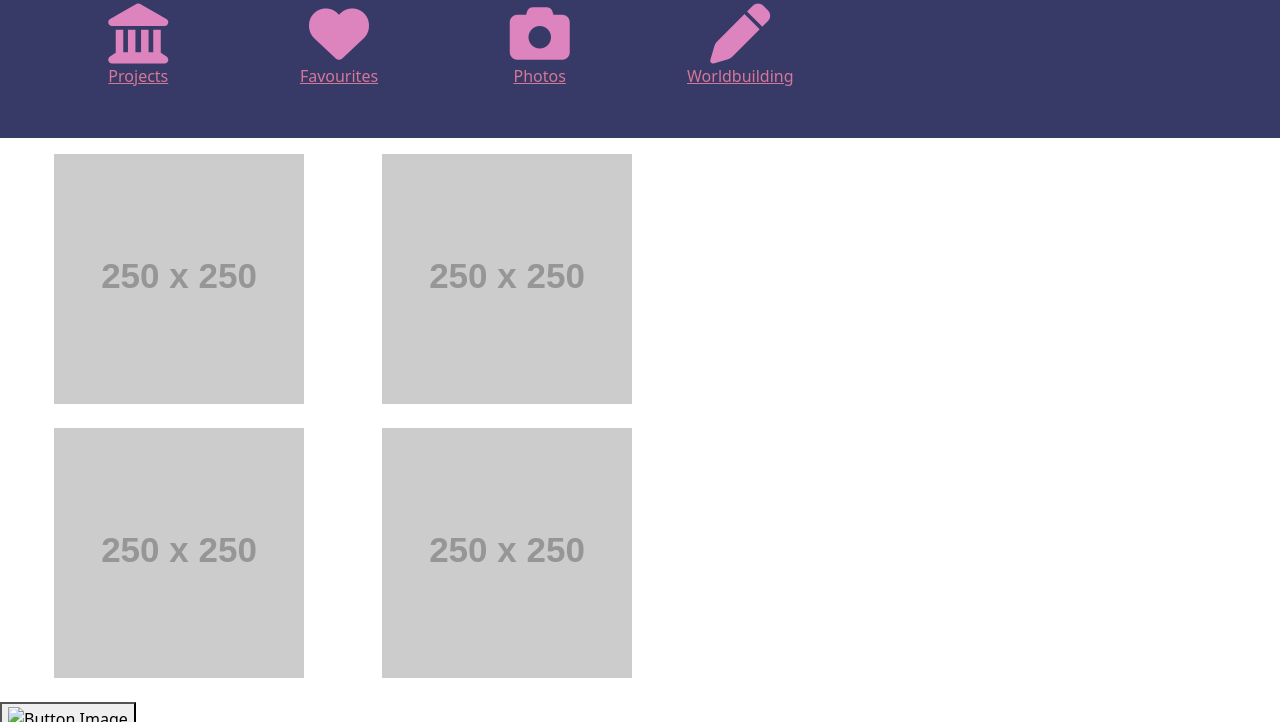
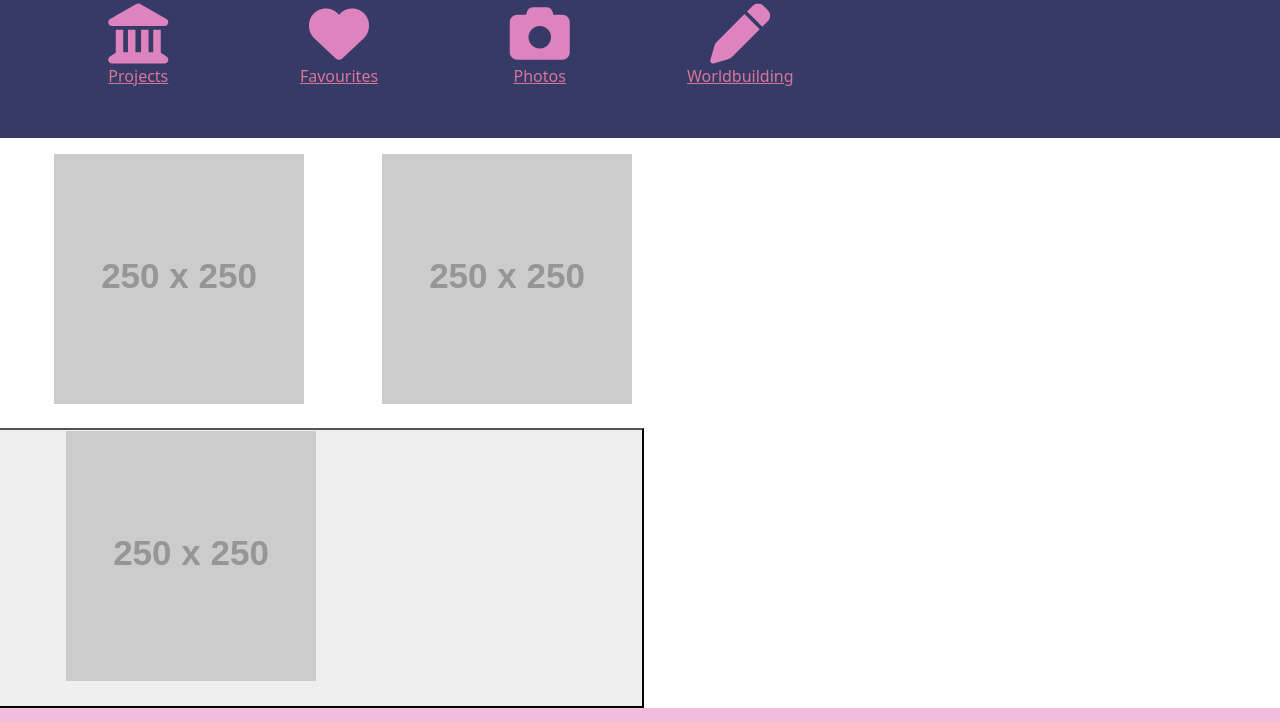
Before and after one commit to T-rognerud/Web-Design1-sg-2025, a plain HTML site: page index.html in a window 1280 px wide. Shown: the part 822-1544 px from the top of the page. Drawn offline with nearby package versions, Linux system fonts and the light colour scheme; placeholder pictures from the web are drawn by us; a web font is replaced by a local one.

Commit message:
button image

```diff
--- a/index.html
+++ b/index.html
@@ -116,22 +116,16 @@
               <img src="https://dummyimage.com/250x250/000/fff.jpg" class="cropped" />
               <br />
             </div>
-            <div class="col-12 col-xs-12 col-sm-12 col-md-12 col-lg-12 col-xl-6 col-xxl-6">
-              <img src="https://dummyimage.com/250x250/000/fff.jpg" class="cropped" />
-              <br />
-            </div>
-            <div class="col-12 col-xs-12 col-sm-12 col-md-12 col-lg-12 col-xl-6 col-xxl-6">
-              <img src="https://dummyimage.com/250x250/000/fff.jpg" class="cropped" />
-              <br />
-            </div>
+            <button>
+              <div class="col-12 col-xs-12 col-sm-12 col-md-12 col-lg-12 col-xl-6 col-xxl-6">
+                <img src="https://dummyimage.com/250x250/000/fff.jpg" class="cropped" />
+                <br />
+              </div>
+            </button>
           </div>
         </div>
       </div>
       <!--end headhot-->
-
-      <button type="button">
-        <img src="gardens.png" alt="Button Image" />
-      </button>
     </main>
 
     <!--begin footer-->
```
